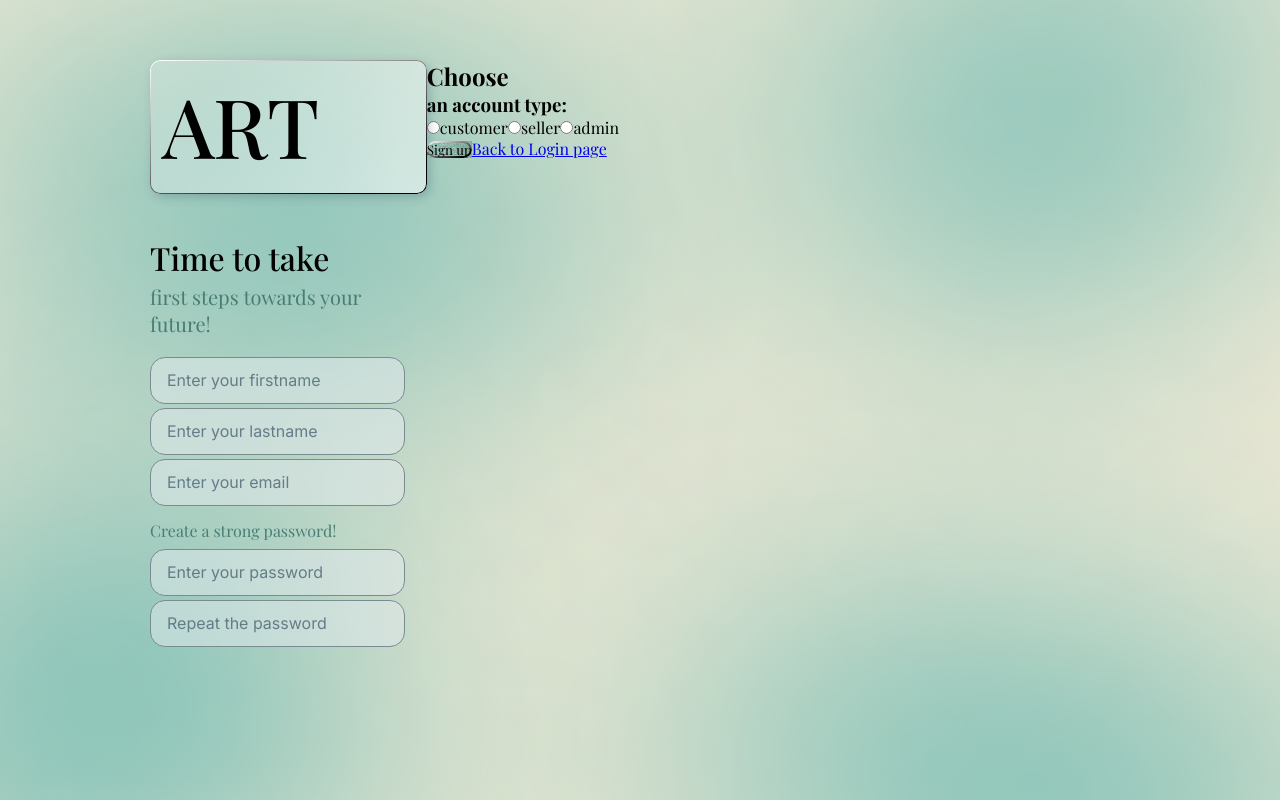
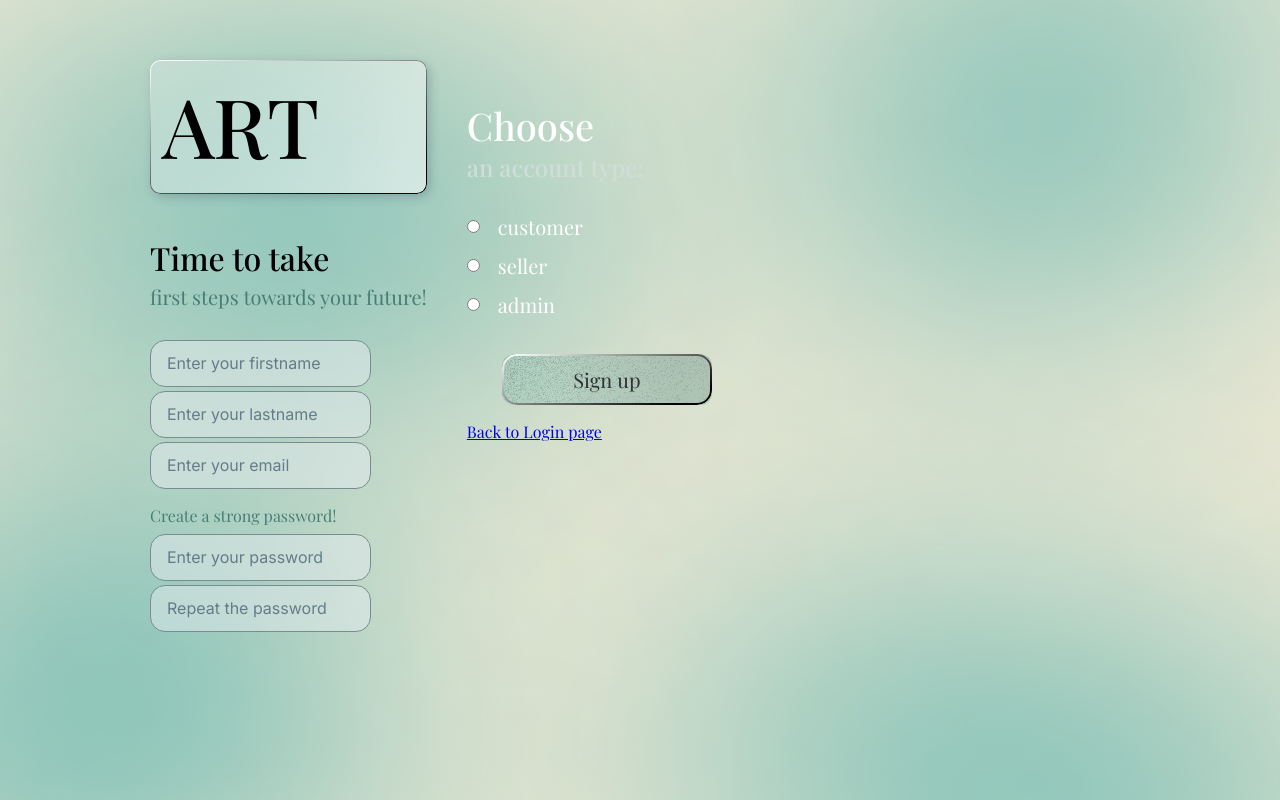
Before and after one commit to justwantcoffee/js_project, a React app in the folder project-template/: page /register in a window 1280 px wide. Built offline with nearby package versions, Linux system fonts and the light colour scheme; a web font is replaced by a local one.

Commit message:
Sugnup css updated

```diff
--- a/project-template/src/components/Auth/Signup.jsx
+++ b/project-template/src/components/Auth/Signup.jsx
@@ -54,8 +54,8 @@ const Signup = () => {
         <div className={styles.containerLeft}>
         <Logo />
           <div className={`${styles.infoBlock} ${styles.header}`}>
-            <h2 className={styles.pageHeader}>Time to take</h2>
-            <h3 className={`${styles.pageHeader} ${styles.extra}`}>first steps towards your future!</h3>
+            <h2>Time to take</h2>
+            <h3>first steps towards your future!</h3>
           </div>
 
           <div className={`${styles.infoBlock} ${styles.personal}`}>
@@ -90,7 +90,6 @@ const Signup = () => {
               onChange={(e)=>setEmail(e.target.value)}
               type="email"
               required  />
-
           </div>
 
           <div className={styles.infoBlock}>
@@ -114,36 +113,47 @@ const Signup = () => {
         </div>
 
         {/* правая половина формы */}
-
         <div className={styles.containerRight}>
-
           <div className={styles.content}>
-
+            <div className={`${styles.accountType} ${styles.header}`}>
               <h2>Choose</h2>
-            <h3>an account type:</h3>
+              <h3 className=''>an account type:</h3>
+            </div>
 
             <form className={styles.radio}>
+              <div className={styles.radioContainer}>
                 <input
+                  id='cus'
                   type='radio'
                   name='accountType'
                   value={'cus'} // от customer
                   onChange={(e)=>setAccountType(e.target.value)}
                   className={styles.radioInput}
-                required />customer
+                  required />
+                <label for="cus" className={styles.radioLabel}>customer</label>
+              </div>
 
+              <div className={styles.radioContainer}>
                 <input
+                  id='sel'
                   type='radio'
                   name='accountType'
                   value={'sel'} // от seller
                   onChange={(e)=>setAccountType(e.target.value)}
-                className={styles.radioInput} />seller
+                  className={styles.radioInput} />
+                <label for="sel" className={styles.radioLabel}>seller</label>
+              </div>
 
+              <div className={styles.radioContainer}>
                 <input
+                  id='adm'
                   type='radio'
                   name='accountType'
                   value={'adm'} // от admin
                   onChange={(e)=>setAccountType(e.target.value)}
-                className={styles.radioInput} />admin
+                  className={styles.radioInput} />
+                <label for="adm" className={styles.radioLabel}>admin</label>
+              </div>
             </form>
 
             <button className={styles.createButton}>Sign up</button>
@@ -151,9 +161,7 @@ const Signup = () => {
 
             <a href="/login" className={styles.backLink}>Back to Login page</a>
           </div>
-
         </div>
-
       </form>
     </div>
   );
--- a/project-template/src/styles/Auth/signup.module.css
+++ b/project-template/src/styles/Auth/signup.module.css
@@ -24,41 +24,25 @@
     backdrop-filter: blur(1.25rem);
 }
 
-.container__right {
-    width: 40%;
-    display: flex;
-
-    background:
-        url("../../../static/img/main-img.png");
-    background-repeat: no-repeat;
-    background-size: cover;
+.header {
+    margin-bottom: 1.25rem;
 }
 
-.container__right .content {
-    width: 100%;
-
-    display: flex;
-    align-items: center;
-    flex-direction: column;
-}
-
-.pageHeader {
+.infoBlock h2 {
     font-weight: 500;
     font-size: 2rem;
     color: #000000;
 }
 
-.pageHeader.extra {
+.infoBlock h3 {
     font-weight: 400;
     font-size: 1.25rem;
     color: #497D74;
-
-    margin-bottom: 1.25rem;
 }
 
 .infoBlock {
     width: 80%;
-    max-width: 22.5rem;
+    max-width: 26.25rem;
 
     display: flex;
     flex-direction: column;
@@ -67,7 +51,7 @@
 }
 
 .infoBlock.personal {
-    margin-bottom: .875rem;
+    margin-bottom: 1rem;
 }
 
 .inputLabel {
@@ -79,14 +63,12 @@
 }
 
 .input {
-    width: 100%;
     display: flex;
     padding: .875rem 1rem;
 
     background: rgba(230, 235, 240, 0.5);
     border: 1px solid #798C91;
     border-radius: .9375rem;
-
 }
 
 .input::placeholder {
@@ -104,22 +86,45 @@
 }
 
 .input:focus::placeholder {
-
     color: rgba(75, 100, 116, 0.5);
 }
 
 /* кнопка создания аккаунта */
+
+.createButton {
+    display: flex;
+    justify-content: center;
+
+    min-width: 12.5rem;
+    width: 75%;
+    padding: .75rem;
+    margin: 0rem auto 1rem auto;
+
+    font-weight: 400;
+    font-size: 1.25rem;
+    color: #2F3337;
+
+    border-radius: .75rem;
+    background:
+    url('../../../static/img/texture.png'),
+    linear-gradient(
+        90.86deg,
+        rgba(150, 200, 188, 0.4) 22.35%,
+        rgba(73, 125, 116, 0.3) 81.97%);
+        background-blend-mode: plus-darker, normal;
+        backdrop-filter: blur(20px);
+}
 
 .createButton:before {
     content: '';
     position: absolute;
     inset: 0;
     z-index: -1;            /* наслоение по z */
-    padding: 1.2px;         /* толщина рамки */
+    padding: 2px;           /* толщина рамки */
     border-radius: .9375rem;
 
     background:
-        linear-gradient(340deg,
+    linear-gradient(340deg,
         #000000 12.76%,
         #ffffff 97.75%);
     mask:
@@ -127,42 +132,78 @@
         linear-gradient(#000 0 0) content-box;
 }
 
-.createButton {
-    background:
-        linear-gradient(90.86deg,
-        #788D92 22.35%,
-        rgba(74, 99, 116, 0.7) 81.97%);
-    backdrop-filter: blur(20px);
-}
+/* состояния кнопки */
 
-.createButton {
-    margin-bottom: 1.25rem;
-
-    background:
-    url('../../../static/img/texture.png'),
-    linear-gradient(
-        90.86deg,
-        rgba(150, 200, 188, 0.4) 22.35%,
-        rgba(73, 125, 116, 0.3) 81.97%);
-    background-blend-mode: plus-darker, normal;
-    backdrop-filter: blur(20px);
-}
-
-.createButton:before {
-    padding: 2px;   /* толщина рамки */
-}
-
-.button:hover {
+button:hover {
     color: rgba(35, 35, 47, 0.9);
     background: rgba(119, 139, 145, 0.3);
 }
 
-.button:active {
+button:active {
     background: rgba(113, 187, 178, 0.8);
+}
+
+/* правая сторона формы */
+
+.container__right {
+    width: 40%;
+    display: flex;
+    border-radius: 0rem .9375rem .9375rem 0rem;
+
+    background:
+        url("../../../static/img/main-img.png");
+    background-repeat: no-repeat;
+    background-size: cover;
+}
+
+.content {
+    width: 100%;
+    padding: 2.5rem;
+
+    display: flex;
+    justify-content: center;
+    flex-direction: column;
+}
+
+.header {
+    width: 100%;
+    margin-bottom: 1.875rem;
+}
+
+.accountType h2 {
+    font-weight: 500;
+    font-size: 2.375rem;
+    color: #FFFFFF;
+}
+
+.accountType h3 {
+    font-weight: 500;
+    font-size: 1.5rem;
+    color: #D1DDD9;
+}
+
+.radio {
+    display: flex;
+    flex-direction: column;
+    margin-bottom: 2.25rem;
+    gap: .75rem;
+}
+
+.radioContainer {
+    display: flex;
+    gap: 1.125rem;
+}
+
+.radioLabel {
+    font-weight: 400;
+    font-size: 1.25rem;
+    color: #FFFFFF;
 }
 
 .back-link {
     display: flex;
+    margin: 0rem auto 0rem auto;
+
     font-weight: 300;
     font-size: 1rem;
 
```
Lines whose indentation alone changed are shown as unchanged.
